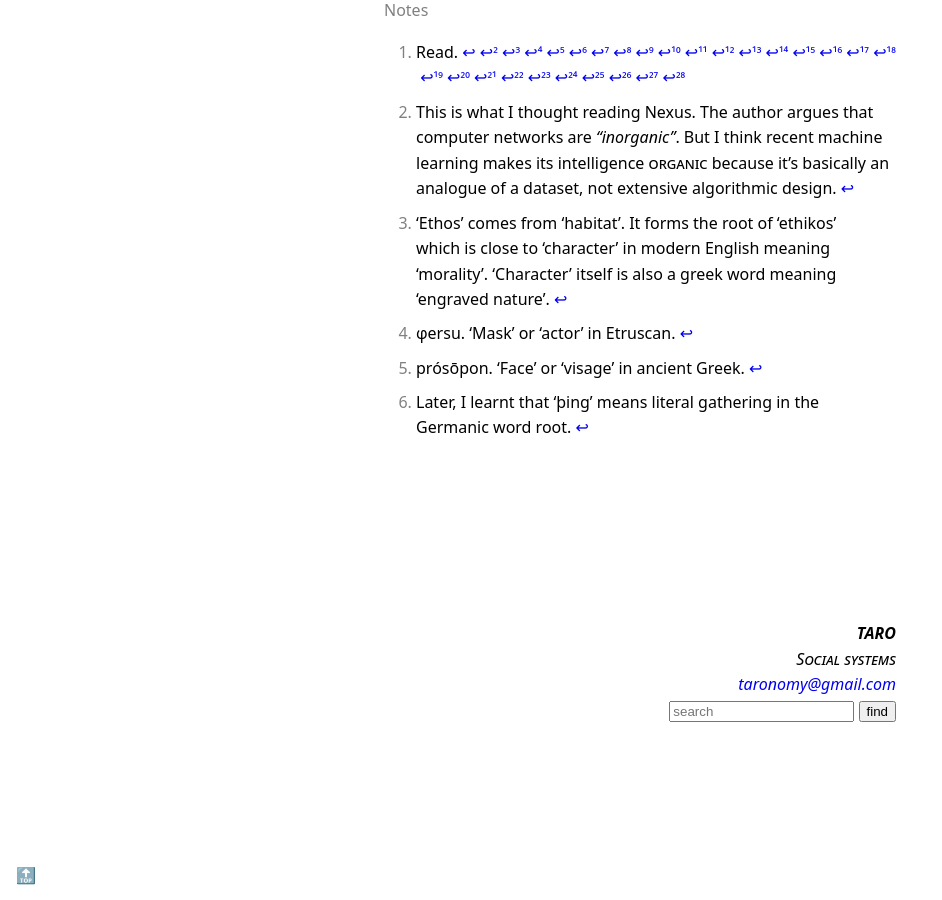
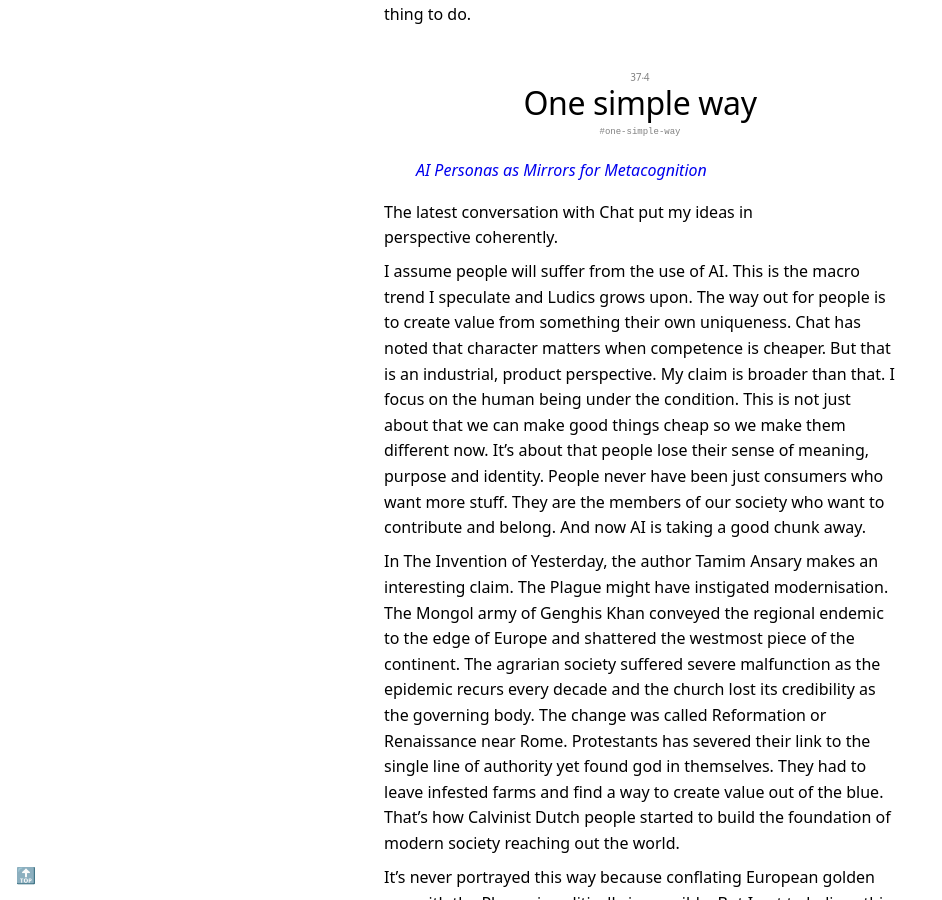
Before and after one commit to taronomy/taronomy, a Jekyll site: the page built from logs/56.md, in a window 1280 px wide and 900 px high, scrolled down 114679 px. Shown: the whole window, without its empty margins (0-942 px from the left). Built offline with Jekyll 4.4.1, drawn with Linux system fonts in a browser that asks for light colours; our own code applies the rules of GitHub Pages for plain Markdown files; some of the changed text lies outside the part shown.

Commit message:
Update 56.md

```diff
--- a/logs/56.md
+++ b/logs/56.md
@@ -356,7 +356,7 @@ Now, my expectation should not be of final design. In recent years, more time wa
 
 # Week 16
 
-[Review with Chat](56/69df94f1-74bc-83a2-90af-5903c57668a2)
+> [Review with Chat](56/69df94f1-74bc-83a2-90af-5903c57668a2)
 
 Added index numbers and ID display for headings. Wanted to add links too but couldn't find a trivial way. GitHub Pages doesn't support `header_links` Kramdown feature. Why is it named "header" not 'heading'? God knows.
 
@@ -733,7 +733,7 @@ Plays are the outermost social structure where I attempt to make autonomy someth
 
 ## Frames that people bind
 
-[Review with Claude](56/682135fb-c313-4505-8beb-99722160390a)
+> [Review with Claude](56/682135fb-c313-4505-8beb-99722160390a)
 
 At the end of last year, I wrote that plays are underrated human activity secretly potent, just like what commerce had been before modernisation. Today, I was able to make one more step into it.
 
@@ -782,7 +782,7 @@ Prioritise sanity. Be saner, sanest version of myself.
 
 ## Character[^read]
 
-[Review with Claude](56/437fe108-cd16-4f0e-8adc-6bc93674682c)
+> [Review with Claude](56/437fe108-cd16-4f0e-8adc-6bc93674682c)
 
 Further rationalisation is simply blocked. I'm confident to say I tried every possible angle for formal structures. What remains is the underlying sense, not an idea.
 
@@ -1955,7 +1955,7 @@ That might not be enough articulation. But there is something crucial in there a
 
 # Week 44
 
-[Conversation with Claude](56/30fb162a-fd10-4f80-9ccb-a4f0fd34926e)
+> [Conversation with Claude](56/30fb162a-fd10-4f80-9ccb-a4f0fd34926e)
 
 My work is in building this persona thing. Not preaching or selling it but building and running it. People are already there. They are already amazing. Do something about it.
 
@@ -1993,6 +1993,30 @@ The very first thing is to let people create their own personae. I named it "mir
 
 One could argue it helps *metacognition*. People could learn a thing or two if their persona reflect their own attitude like how parents see themselves in their children. And if someone wants to build their own thing, metacognition is highly valuable. This is what I am going to validate with a simplest version of the app.
 
-I can communicate this idea simple and honest. "Anybody interested in creating your own AI persona that can help you grow your thing?" The app simply make sure their things are theirs, kept and seen. It doesn't have to be better than a simple journal. Someone will try. I will. Other AI apps? They don't default to mirroring. It takes work to make is work that way.
+I can communicate this idea simple and honest. "Anybody interested in creating your own AI persona that can help you grow your thing?" The app simply make sure their things are theirs, kept and seen. It doesn't have to be better than a simple journal. Someone will try. I will. Other AI apps? They don't default to mirroring. It takes work to make is work that way. I should approach this like research and development project, not marketing or sales.
 
 In my historical analogy, this would be equivalent to an aspiring merchant calmly cataloguing her assets, potentially to identify anything missing, but majorly to appreciate what she has. It doesn't have to me more complex than that. I simply explored what a persona could be so far. I won't get lost in there. I have this one thing to do.
+
+## One simple way
+
+> [AI Personas as Mirrors for Metacognition](56/AI%20Personas%20as%20Mirrors%20for%20Metacognition)
+
+The latest conversation with Chat put my ideas in perspective coherently.
+
+I assume people will suffer from the use of AI. This is the macro trend I speculate and Ludics grows upon. The way out for people is to create value from something their own uniqueness. Chat has noted that character matters when competence is cheaper. But that is an industrial, product perspective. My claim is broader than that. I focus on the human being under the condition. This is not just about that we can make good things cheap so we make them different now. It's about that people lose their sense of meaning, purpose and identity. People never have been just consumers who want more stuff. They are the members of our society who want to contribute and belong. And now AI is taking a good chunk away.
+
+In The Invention of Yesterday, the author Tamim Ansary makes an interesting claim. The Plague might have instigated modernisation. The Mongol army of Genghis Khan conveyed the regional endemic to the edge of Europe and shattered the westmost piece of the continent. The agrarian society suffered severe malfunction as the epidemic recurs every decade and the church lost its credibility as the governing body. The change was called Reformation or Renaissance near Rome. Protestants has severed their link to the single line of authority yet found god in themselves. They had to leave infested farms and find a way to create value out of the blue. That's how Calvinist Dutch people started to build the foundation of modern society reaching out the world.
+
+It's never portrayed this way because conflating European golden age with the Plague is politically impossible. But I got to believe this is what happened after finishing the book. What doesn't kill you make you stronger. And I also believe this is what will happen again with AI. Or, this is what we must pull off somehow because somethings indeed kill us. This is my historical analysis. AI is a powerful weapon that disrupts the information network like the Plague. Unprecedented hacking happened literally yesterday. Best-effort security systems lost 6.3 billon dollars in 20 minutes. Militaries are developing and adapting to the machine war quickly. Audience on social media cannot believe their eyes anymore as if they could discern the radicalism. This is indeed post-truth world. And people want to get their versions of reality back. And it can only be built, not found.
+
+Yes, it can only be built. That's why people must *create* their own way out of the pandemic called AI. The world we see is never some pure self shining through. As in Nexus, information creates new reality. When ordinary people harness the power of creation, a new field of possibility opens up like the oceans. So far, the rationalist idea of information was focused on understanding the given reality analytically. An irrationalist idea of information explores what could be, the field of possibility, like waves, not particles. Intangible things that never made money like ideas, aesthetics, philosophies can contribute to this new economy of information. The Age of Discovery translates to The Age of Creation.
+
+So, that's the doom and glory, the grand narrative I indulge. What's the real challenge and resolution? Say someone got fired because of AI or left the job because of the dread and ennui. Even if they want to do something their own and create value, it's very difficult. Not trained to be creative, maybe not. But the problem runs deeper than that. Smaller work is more personal, and personal work is more inert, internal and invisible. It makes doing one's own work highly volatile and too unique to communicate. Even the most inspired artists often get lost on a plateau. Writers hit, well, writer's block. These kind of work doesn't create a growing feedback cycle unlike commercial business.
+
+This is surprisingly similar to the early conditions of commerce. Each trade was mostly a one-shot opportunity. Prices were difficult to predict and ledgers were written for its keeper's convenience. Until Protestant ethics doctrinated the cycle of reinvestment, there was no commitment from providers. Unless they had to build a whole society on top of commerce, merchants would have been whims, not capitalists.
+
+*This is where personae come in.* They make character socially legible. This is the technological hinge. A persona can spin up a character that used to cost a long personal relationship or a drastic simplification and loss. LLMs can process and scale complex personal context that has been dismissed by the dominant social systems. It makes our character way easier to hold, communicate and encounter.
+
+Can it actually create a growing feedback cycle like capital does? This is the most ambitious part. And I don't see a reason it can't. It will take elaborate adjustments like capitalist system does. But looking down from a higher level, it's simple enough to picture creation leading to more creation. The way it's built must be complex. But the essence of it is simple enough. This is the ultimate goal that will lead this journey. It's worth every mistake.
+
+For now, I don't start from a complete and robust cycle. I start from a simplest form of character that can give stability when people create and change.
```
